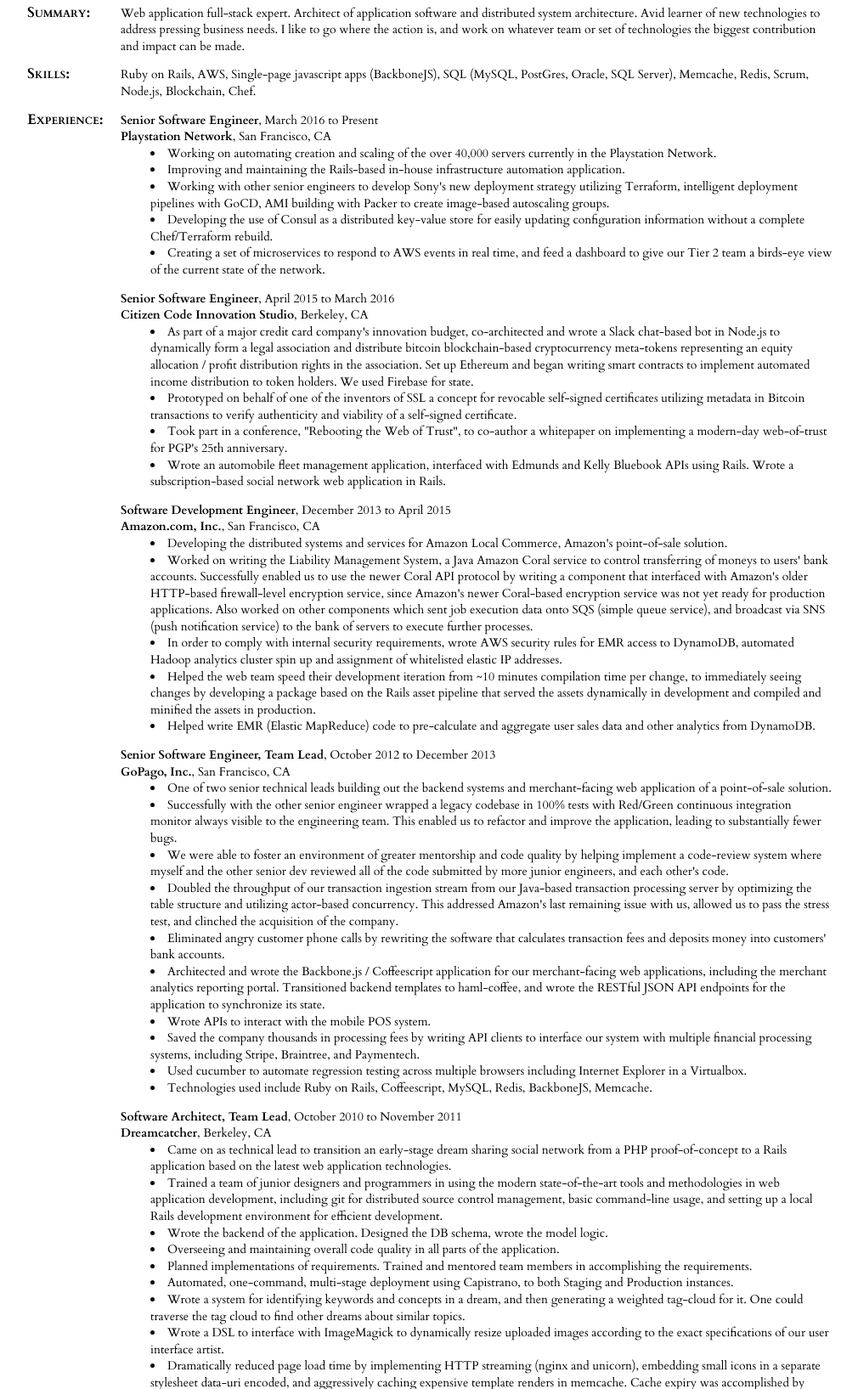
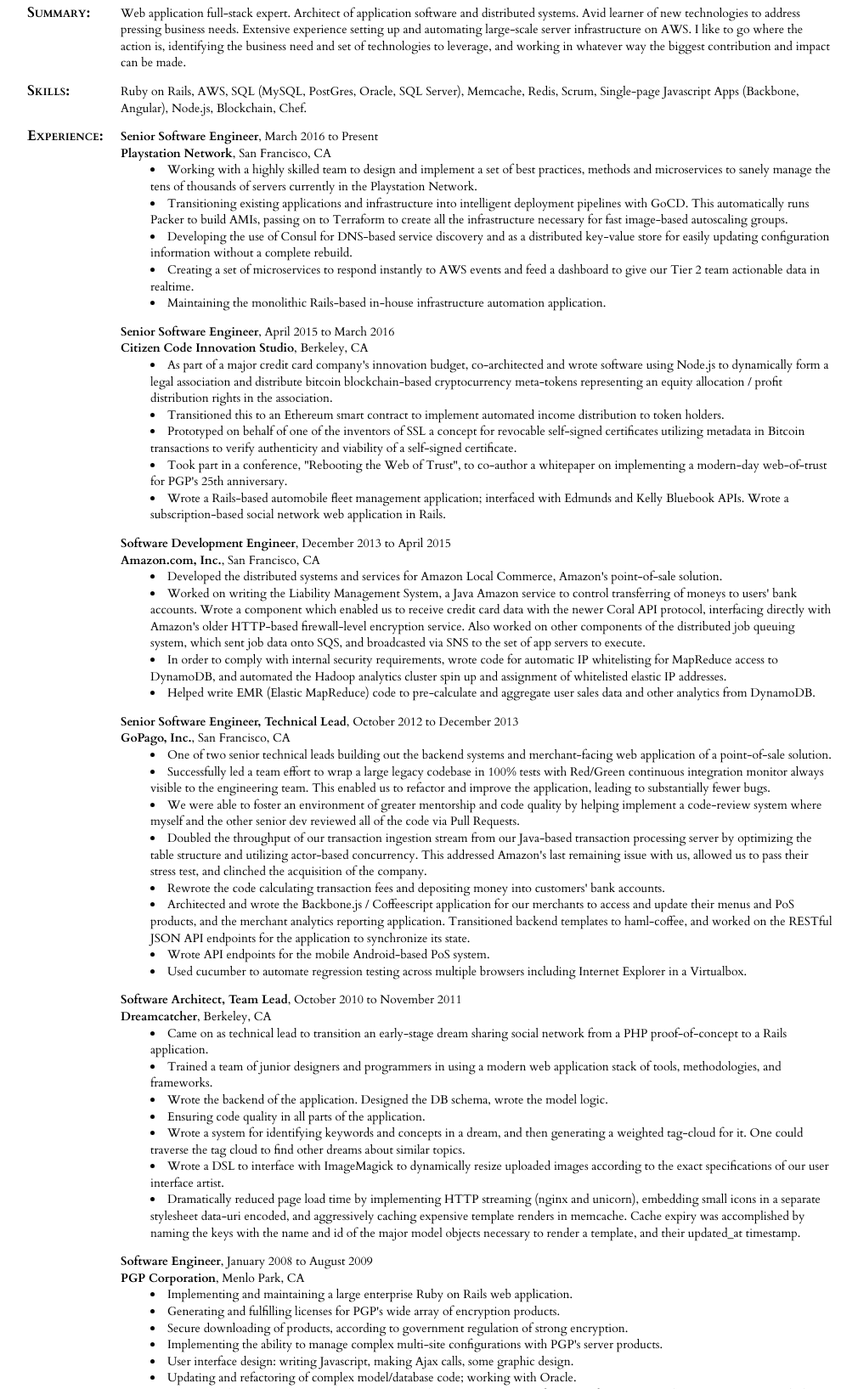
Before and after one commit to dukedorje/dukedorje.github.io, a plain HTML site: page DukeJonesResume.html in a window 1280 px wide. Shown: the part 180-1815 px from the top of the page at 85% size, without its empty margins (133-1143 px from the left). Drawn offline with Linux system fonts and the light colour scheme.

Commit message:
Reword everything. Comment out some older jobs.

```diff
--- a/DukeJonesResume.html
+++ b/DukeJonesResume.html
@@ -62,11 +62,11 @@
     -->
     <label>Summary:</label>
     <div>
-      Web application full-stack expert.  Architect of application software and distributed system architecture.  Avid learner of new technologies to address pressing business needs.  I like to go where the action is, and work on whatever team or set of technologies the biggest contribution and impact can be made.
+      Web application full-stack expert.  Architect of application software and distributed systems.  Avid learner of new technologies to address pressing business needs.  Extensive experience setting up and automating large-scale server infrastructure on AWS. I like to go where the action is, identifying the business need and set of technologies to leverage, and working in whatever way the biggest contribution and impact can be made.
     </div>
     <label>Skills:</label>
     <div>
-      Ruby on Rails, AWS, Single-page javascript apps (BackboneJS), SQL (MySQL, PostGres, Oracle, SQL Server), Memcache, Redis, Scrum, Node.js, Blockchain, Chef.
+      Ruby on Rails, AWS, SQL (MySQL, PostGres, Oracle, SQL Server), Memcache, Redis, Scrum, Single-page Javascript Apps (Backbone, Angular), Node.js, Blockchain, Chef.
     </div>
 
     <label>Experience:</label>
@@ -74,66 +74,62 @@
       <b>Senior Software Engineer</b>, March 2016 to Present<br>
       <b>Playstation Network</b>, San Francisco, CA
       <ul>
-        <li>Working on automating creation and scaling of the over 40,000 servers currently in the Playstation Network.</li>
-        <li>Improving and maintaining the Rails-based in-house infrastructure automation application.</li>
-        <li>Working with other senior engineers to develop Sony's new deployment strategy utilizing Terraform, intelligent deployment pipelines with GoCD, AMI building with Packer to create image-based autoscaling groups.</li>
-        <li>Developing the use of Consul as a distributed key-value store for easily updating configuration information without a complete Chef/Terraform rebuild.</li>
-        <li>Creating a set of microservices to respond to AWS events in real time, and feed a dashboard to give our Tier 2 team a birds-eye view of the current state of the network.</li>
+        <li>Working with a highly skilled team to design and implement a set of best practices, methods and microservices to sanely manage the tens of thousands of servers currently in the Playstation Network.</li>
+        <li>Transitioning existing applications and infrastructure into intelligent deployment pipelines with GoCD.  This automatically runs Packer to build AMIs, passing on to Terraform to create all the infrastructure necessary for fast image-based autoscaling groups.</li>
+        <li>Developing the use of Consul for DNS-based service discovery and as a distributed key-value store for easily updating configuration information without a complete rebuild.</li>
+        <li>Creating a set of microservices to respond instantly to AWS events and feed a dashboard to give our Tier 2 team actionable data in realtime.</li>
+        <li>Maintaining the monolithic Rails-based in-house infrastructure automation application.</li>
       </ul>
     </div>
     <div>
       <b>Senior Software Engineer</b>, April 2015 to March 2016<br>
       <b>Citizen Code Innovation Studio</b>, Berkeley, CA
       <ul>
-        <li>As part of a major credit card company's innovation budget, co-architected and wrote a Slack chat-based bot in Node.js to dynamically form a legal association and distribute bitcoin blockchain-based cryptocurrency meta-tokens representing an equity allocation / profit distribution rights in the association.  Set up Ethereum and began writing smart contracts to implement automated income distribution to token holders.  We used Firebase for state.</li>
+        <li>As part of a major credit card company's innovation budget, co-architected and wrote software using Node.js to dynamically form a legal association and distribute bitcoin blockchain-based cryptocurrency meta-tokens representing an equity allocation / profit distribution rights in the association.</li>
+        <li>Transitioned this to an Ethereum smart contract to implement automated income distribution to token holders.</li>
         <li>Prototyped on behalf of one of the inventors of SSL a concept for revocable self-signed certificates utilizing metadata in Bitcoin transactions to verify authenticity and viability of a self-signed certificate.</li>
         <li>Took part in a conference, "Rebooting the Web of Trust", to co-author a whitepaper on implementing a modern-day web-of-trust for PGP's 25th anniversary.</li>
-        <li>Wrote an automobile fleet management application, interfaced with Edmunds and Kelly Bluebook APIs using Rails.  Wrote a subscription-based social network web application in Rails.</li>
+        <li>Wrote a Rails-based automobile fleet management application; interfaced with Edmunds and Kelly Bluebook APIs.  Wrote a subscription-based social network web application in Rails.</li>
       </ul>
     </div>
     <div>
       <b>Software Development Engineer</b>, December 2013 to April 2015<br>
       <b>Amazon.com, Inc.</b>, San Francisco, CA
       <ul>
-        <li>Developing the distributed systems and services for Amazon Local Commerce, Amazon's point-of-sale solution.</li>
-        <li>Worked on writing the Liability Management System, a Java Amazon Coral service to control transferring of moneys to users' bank accounts.  Successfully enabled us to use the newer Coral API protocol by writing a component that interfaced with Amazon's older HTTP-based firewall-level encryption service, since Amazon's newer Coral-based encryption service was not yet ready for production applications. Also worked on other components which sent job execution data onto SQS (simple queue service), and broadcast via SNS (push notification service) to the bank of servers to execute further processes.</li>
-        <li>In order to comply with internal security requirements, wrote AWS security rules for EMR access to DynamoDB, automated Hadoop analytics cluster spin up and assignment of whitelisted elastic IP addresses.</li>
-        <li>Helped the web team speed their development iteration from ~10 minutes compilation time per change, to immediately seeing changes by developing a package based on the Rails asset pipeline that served the assets dynamically in development and compiled and minified the assets in production.</li>
+        <li>Developed the distributed systems and services for Amazon Local Commerce, Amazon's point-of-sale solution.</li>
+        <li>Worked on writing the Liability Management System, a Java Amazon service to control transferring of moneys to users' bank accounts.  Wrote a component which enabled us to receive credit card data with the newer Coral API protocol, interfacing directly with Amazon's older HTTP-based firewall-level encryption service. Also worked on other components of the distributed job queuing system, which sent job data onto SQS, and broadcasted via SNS to the set of app servers to execute.</li>
+        <li>In order to comply with internal security requirements, wrote code for automatic IP whitelisting for MapReduce access to DynamoDB, and automated the Hadoop analytics cluster spin up and assignment of whitelisted elastic IP addresses.</li>
         <li>Helped write EMR (Elastic MapReduce) code to pre-calculate and aggregate user sales data and other analytics from DynamoDB.</li>
       </ul>
     </div>
     <div>
-      <b>Senior Software Engineer, Team Lead</b>, October 2012 to December 2013<br>
+      <b>Senior Software Engineer, Technical Lead</b>, October 2012 to December 2013<br>
       <b>GoPago, Inc.</b>, San Francisco, CA
       <ul>
         <li>One of two senior technical leads building out the backend systems and merchant-facing web application of a point-of-sale solution.</li>
-        <li>Successfully with the other senior engineer wrapped a legacy codebase in 100% tests with Red/Green continuous integration monitor always visible to the engineering team.  This enabled us to refactor and improve the application, leading to substantially fewer bugs.</li>
-        <li>We were able to foster an environment of greater mentorship and code quality by helping implement a code-review system where myself and the other senior dev reviewed all of the code submitted by more junior engineers, and each other's code.</li>
-        <li>Doubled the throughput of our transaction ingestion stream from our Java-based transaction processing server by optimizing the table structure and utilizing actor-based concurrency. This addressed Amazon's last remaining issue with us, allowed us to pass the stress test, and clinched the acquisition of the company.</li>
-        <li>Eliminated angry customer phone calls by rewriting the software that calculates transaction fees and deposits money into customers' bank accounts.</li>
-        <li>Architected and wrote the Backbone.js / Coffeescript application for our merchant-facing web applications, including the merchant analytics reporting portal.  Transitioned backend templates to haml-coffee, and wrote the RESTful JSON API endpoints for the application to synchronize its state.  </li>
-        <li>Wrote APIs to interact with the mobile POS system.</li>
-        <li>Saved the company thousands in processing fees by writing API clients to interface our system with multiple financial processing systems, including Stripe, Braintree, and Paymentech.</li>
+        <li>Successfully led a team effort to wrap a large legacy codebase in 100% tests with Red/Green continuous integration monitor always visible to the engineering team.  This enabled us to refactor and improve the application, leading to substantially fewer bugs.</li>
+        <li>We were able to foster an environment of greater mentorship and code quality by helping implement a code-review system where myself and the other senior dev reviewed all of the code via Pull Requests.</li>
+        <li>Doubled the throughput of our transaction ingestion stream from our Java-based transaction processing server by optimizing the table structure and utilizing actor-based concurrency. This addressed Amazon's last remaining issue with us, allowed us to pass their stress test, and clinched the acquisition of the company.</li>
+        <li>Rewrote the code calculating transaction fees and depositing money into customers' bank accounts.</li>
+        <li>Architected and wrote the Backbone.js / Coffeescript application for our merchants to access and update their menus and PoS products, and the merchant analytics reporting application.  Transitioned backend templates to haml-coffee, and worked on the RESTful JSON API endpoints for the application to synchronize its state.</li>
+        <li>Wrote API endpoints for the mobile Android-based PoS system.</li>
         <li>Used cucumber to automate regression testing across multiple browsers including Internet Explorer in a Virtualbox.</li>
-        <li>Technologies used include Ruby on Rails, Coffeescript, MySQL, Redis, BackboneJS, Memcache.</li>
       </ul>
     </div>
     <div>
       <b>Software Architect, Team Lead</b>, October 2010 to November 2011<br>
       <b>Dreamcatcher</b>, Berkeley, CA
       <ul>
-        <li>Came on as technical lead to transition an early-stage dream sharing social network from a PHP proof-of-concept to a Rails application based on the latest web application technologies.</li>
-        <li>Trained a team of junior designers and programmers in using the modern state-of-the-art tools and methodologies in web application development, including git for distributed source control management, basic command-line usage, and setting up a local Rails development environment for efficient development.</li>
+        <li>Came on as technical lead to transition an early-stage dream sharing social network from a PHP proof-of-concept to a Rails application.</li>
+        <li>Trained a team of junior designers and programmers in using a modern web application stack of tools, methodologies, and frameworks.</li>
         <li>Wrote the backend of the application. Designed the DB schema, wrote the model logic.</li>
-        <li>Overseeing and maintaining overall code quality in all parts of the application.</li>
-        <li>Planned implementations of requirements. Trained and mentored team members in accomplishing the requirements.</li>
-        <li>Automated, one-command, multi-stage deployment using Capistrano, to both Staging and Production instances.</li>
+        <li>Ensuring code quality in all parts of the application.</li>
         <li>Wrote a system for identifying keywords and concepts in a dream, and then generating a weighted tag-cloud for it.  One could traverse the tag cloud to find other dreams about similar topics.</li>
         <li>Wrote a DSL to interface with ImageMagick to dynamically resize uploaded images according to the exact specifications of our user interface artist.</li>
         <li>Dramatically reduced page load time by implementing HTTP streaming (nginx and unicorn), embedding small icons in a separate stylesheet data-uri encoded, and aggressively caching expensive template renders in memcache.  Cache expiry was accomplished by naming the keys with the name and id of the major model objects necessary to render a template, and their updated_at timestamp.</li>
-        <li>Technologies used include Ruby On Rails, MySQL, Nginx, Unicorn, CoffeeScript, Git, Haml, Sass, HTML 5.</li>
       </ul>
     </div>
+    <!--
     <div>
       <b>Software Engineer</b>, November 2009 to August 2010<br>
       <b>Crowdcast, Inc.</b>, San Francisco, CA
@@ -147,6 +143,7 @@
         <li>Acquired by Spigit in September 2012.</li>
       </ul>
     </div>
+    -->
     <div>
       <b>Software Engineer</b>, January 2008 to August 2009<br>
       <b>PGP Corporation</b>, Menlo Park, CA
@@ -156,15 +153,16 @@
         <li>Secure downloading of products, according to government regulation of strong encryption.</li>
         <li>Implementing the ability to manage complex multi-site configurations with PGP's server products.</li>
         <li>User interface design: writing Javascript, making Ajax calls, some graphic design.</li>
-        <li>Updating and refactoring of very complex model/database code; working with Oracle.</li>
+        <li>Updating and refactoring of complex model/database code; working with Oracle.</li>
         <li>Tying together various corporate subsystems via web services: receiving information from SAP, synchronizing Contacts with the RightNow support system and Comergent web store, both directly and via custom CastIron XML-API's and REST-based interfaces.</li>
         <li>Converted legacy Java WebObjects backend to ActiveRecord.</li>
-        <li>Converted from a crash-prone JRuby setup to Ruby, Apache, and Passenger. Implemented secure automated deployment via Capistrano.</li>
+        <li>Converted from a JRuby setup to Ruby, Apache, and Passenger. Implemented secure automated deployment via Capistrano.</li>
         <li>Proselytized and migrated the source control system from Perforce to Git.</li>
         <li>Configured continuous integration environment using Hudson. Synchronized this with Git and JIRA.</li>
         <li>Acquired by Symantec in June 2010.</li>
       </ul>
     </div>
+    <!--
     <div>
       <b>Software Engineer</b>, December 2006 to December 2007<br>
       <b>Ecast, Inc.</b>, San Francisco, CA
@@ -178,7 +176,6 @@
         <li>Continuous Integration via CruiseControl.NET.</li>
       </ul>
     </div>
-<!--
     <div>
       <b>Web Application Developer</b>, July 2005 to November 2005<br>
       <b>Ordinary Kids</b>, San Francisco, CA
@@ -198,7 +195,7 @@
         <li>Design work with Dreamweaver and Photoshop.</li>
       </ul>
     </div>
--->
+    -->
     <label>Education:</label>
     <div>
       <b>Bachelor's Degree</b> in Computer Science, May 2003<br>
@@ -217,11 +214,11 @@
     </div> -->
     <label>Interests:</label>
     <div class="interests">
-      Machine learning, parallel / concurrent programming, functional programming, react, go, elixir, scalable distributed system architecture, internal martial arts, encryption, agile coding, hatha yoga, sitar, emerging technology, electronics, making things, snowboarding, automated fabrication, clean readable code.
+      Machine learning, go, elixir, scalable distributed system architecture, internal martial arts, encryption, agile coding, hatha yoga, classical Indian sitar, electronics, making things, snowboarding, automated fabrication, clean readable code.
     </div>
 
 <!--
-    DO NOT CALL MY REFERENCES UNLESS I TELL YOU IT'S OK.
+    UNLESS I TELL YOU IT'S OK DO NOT CALL MY REFERENCES.
     <label>References:</label>
     <div>
       Geoff Jensen<br>
```
